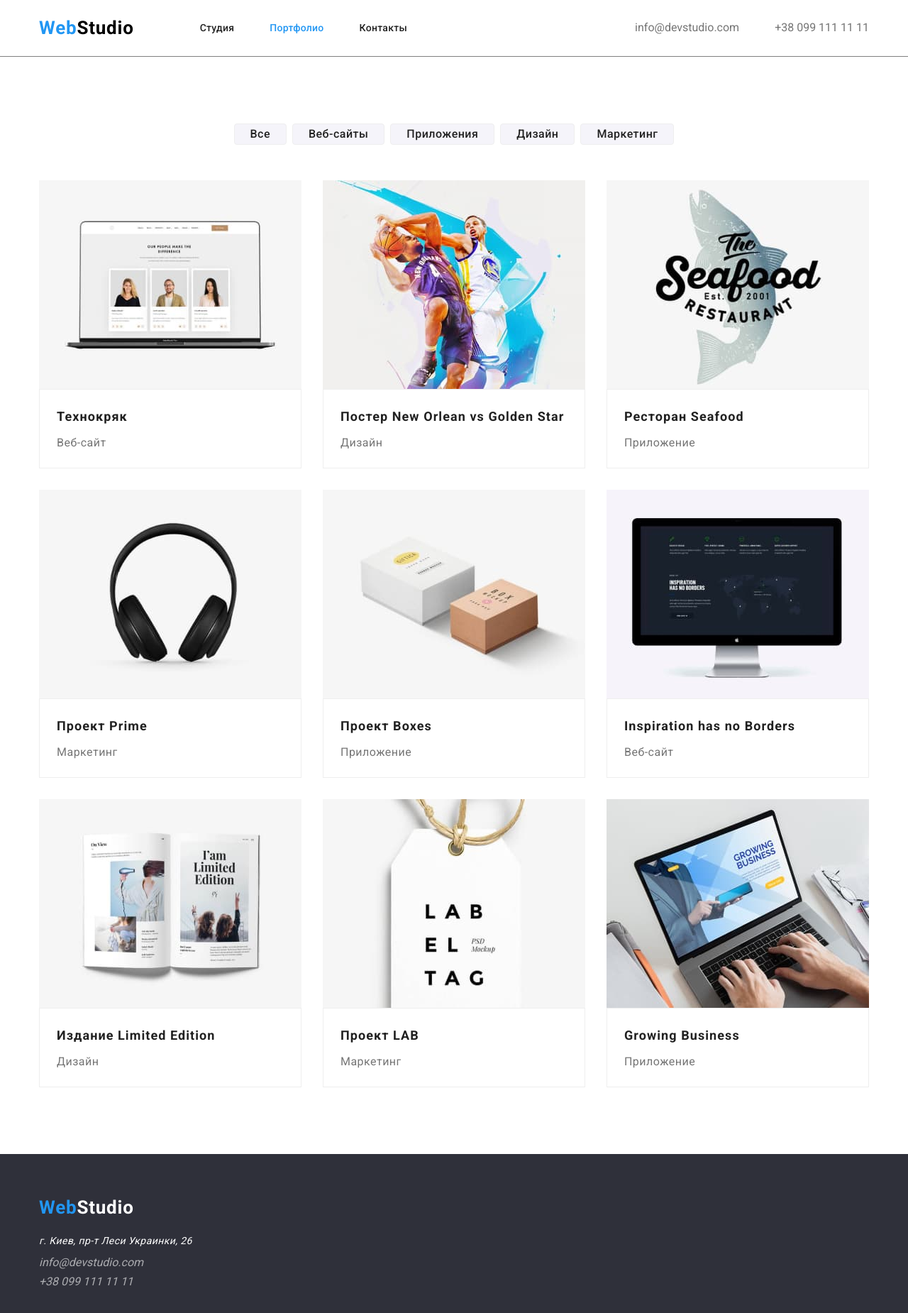
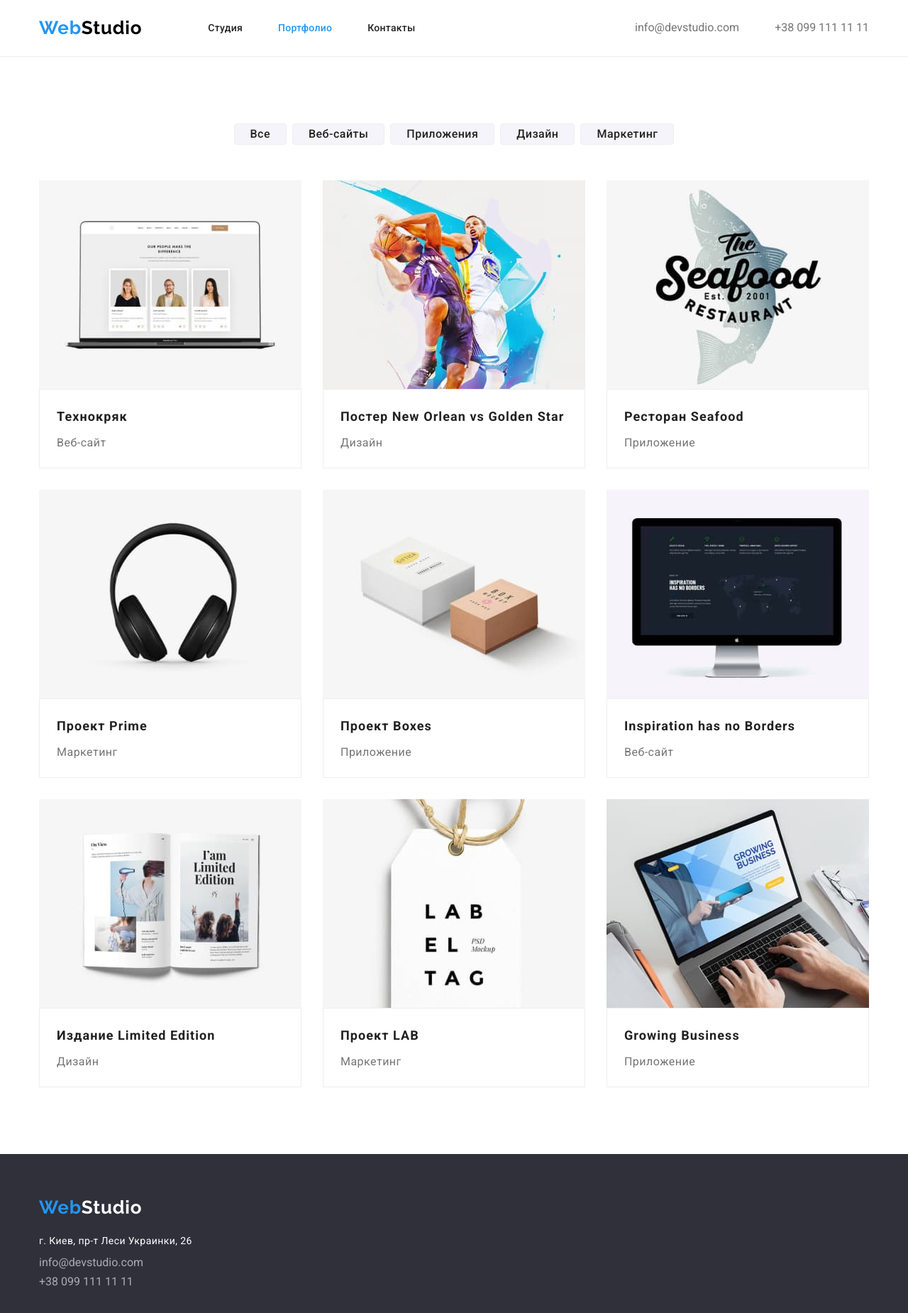
Before and after one commit to madaradayada/goit-markup-hw-03, a plain HTML site: page portfolio.html in a window 1280 px wide. Shown: the whole page at 71% size. Drawn offline with Linux system fonts and the light colour scheme.

Commit message:
finish (принято)

```diff
--- a/css/style.css
+++ b/css/style.css
@@ -56,6 +56,7 @@ body {
   background-color: var(--theme-btn-fcs);
   box-shadow: 0px 3px 1px rgba(0, 0, 0, 0.1), 0px 1px 2px rgba(0, 0, 0, 0.08),
     0px 2px 2px rgba(0, 0, 0, 0.12);
+  color: #ffffff;
 }
 
 /* ---------------------HEADER--------------------- */
@@ -94,7 +95,7 @@ body {
 .header {
   padding-top: 24px;
   padding-bottom: 24px;
-  border-bottom: 1px solid gray;
+  border-bottom: 1px solid #ececec;
 }
 
 .header .container {
@@ -114,6 +115,7 @@ body {
 /* ---------------------LOGO--------------------- */
 
 .logo {
+  font-family: 'Raleway';
   font-weight: 700;
   font-size: 26px;
   line-height: 1.19;
@@ -335,6 +337,7 @@ body {
 /* ---------------------supporting information--------------------- */
 
 .logo-ftr {
+  font-family: 'Raleway';
   font-weight: 700;
   font-size: 26px;
   line-height: 1.19;
@@ -381,3 +384,9 @@ body {
   display: flex;
   flex-direction: column;
 }
+
+.adress-list {
+  font-family: 'Roboto';
+  font-style: normal;
+  font-weight: 400;
+}
```
Also changed, not shown: images/Frontend_Developer.jpg (renamed from images/Frontend Developer.jpg), images/Product_Designer.jpg (renamed from images/Product Designer.jpg), images/UI_Designer.jpg (renamed from images/UI Designer.jpg).
